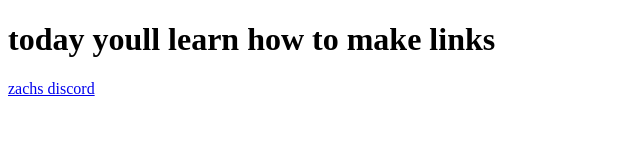
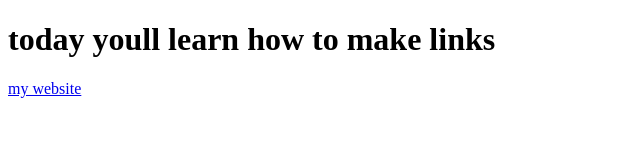
Before and after one commit to sirweird/lesson-space, a plain HTML site: page index.html in a window 1280 px wide. Shown: the full height of the page, 0-640 px from the left. Drawn offline with Linux system fonts and the light colour scheme.

Commit message:
Update index.html

```diff
--- a/index.html
+++ b/index.html
@@ -3,6 +3,6 @@
   <head><title>lesson one</title></head>
   <body>
     <h1>today youll learn how to make links</h1>
-    <a href="https://discord.gg/RhErBF">zachs discord</a>
+    <a href="https://cat-coding-company.github.io/CatCodingCommunity/index.html">my website</a>
   </body>
   </html>
```
